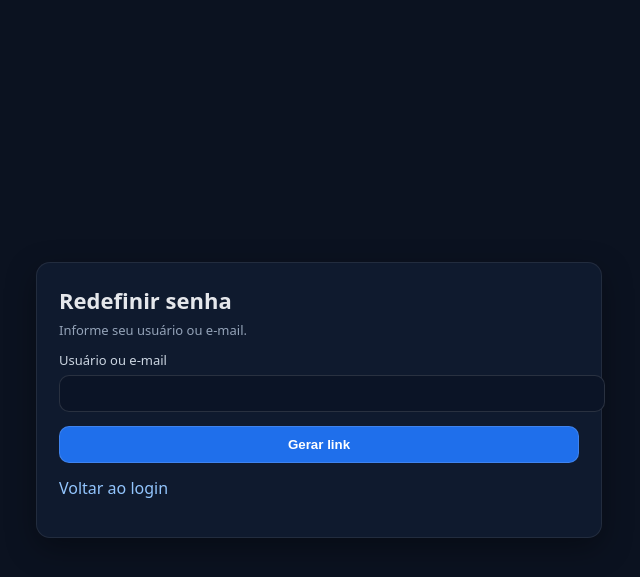
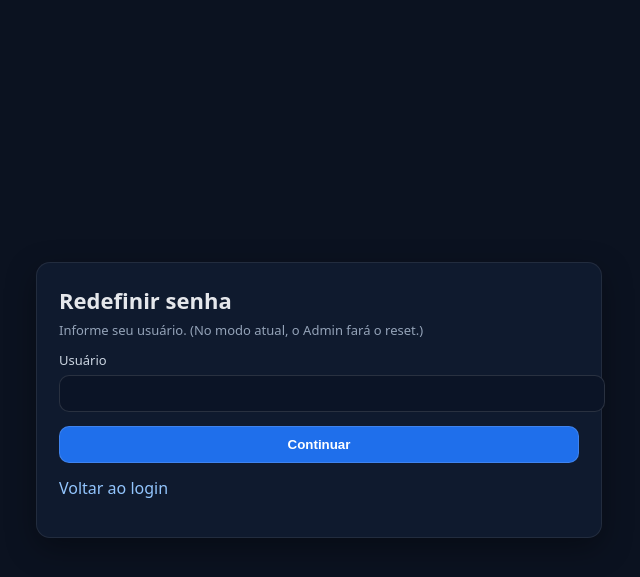
Before and after one commit to abnermayconoli-max/Faturas-MSHOP-, a FastAPI app: page /forgot in a window 1280 px wide. Shown: the top 577 px of the page, without its empty margins (321-961 px from the left). Run offline with FastAPI, Linux system fonts and the light colour scheme; parts of the project's set-up code (start-up, migrations or seed data) failed here and were passed over.

Commit message:
Update forgot.html

```diff
--- a/templates/forgot.html
+++ b/templates/forgot.html
@@ -14,35 +14,23 @@
     .btn{margin-top:14px;width:100%;padding:10px 12px;border-radius:10px;border:1px solid rgba(255,255,255,.14);background:#1f6feb;color:white;font-weight:700;cursor:pointer}
     .btn:hover{filter:brightness(1.05)}
     .ok{margin-top:10px;padding:10px 12px;border-radius:10px;font-size:13px;background:rgba(34,197,94,.12);border:1px solid rgba(34,197,94,.25)}
-    .warn{margin-top:10px;padding:10px 12px;border-radius:10px;font-size:13px;background:rgba(245,158,11,.12);border:1px solid rgba(245,158,11,.25)}
     a{color:#93c5fd;text-decoration:none} a:hover{text-decoration:underline}
   </style>
 </head>
 <body>
   <div class="card">
     <h1>Redefinir senha</h1>
-    <p class="muted">Informe seu usuário ou e-mail.</p>
+    <p class="muted">Informe seu usuário. (No modo atual, o Admin fará o reset.)</p>
 
     {% if msg %}
       <div class="ok">{{ msg }}</div>
     {% endif %}
 
     <form method="post" action="/forgot">
-      <input type="hidden" name="csrf" value="{{ csrf }}" />
-      <label>Usuário ou e-mail</label>
-      <input name="username_or_email" required />
-      <button class="btn" type="submit">Gerar link</button>
+      <label>Usuário</label>
+      <input name="username" required />
+      <button class="btn" type="submit">Continuar</button>
     </form>
-
-    {% if reset_link %}
-      <div class="warn">
-        <b>Link gerado (modo sem e-mail):</b><br/>
-        <a href="{{ reset_link }}">{{ reset_link }}</a>
-        <div class="muted" style="margin-top:8px;">
-          Depois a gente integra envio por e-mail automático.
-        </div>
-      </div>
-    {% endif %}
 
     <p style="margin-top:14px;"><a href="/login">Voltar ao login</a></p>
   </div>
```
